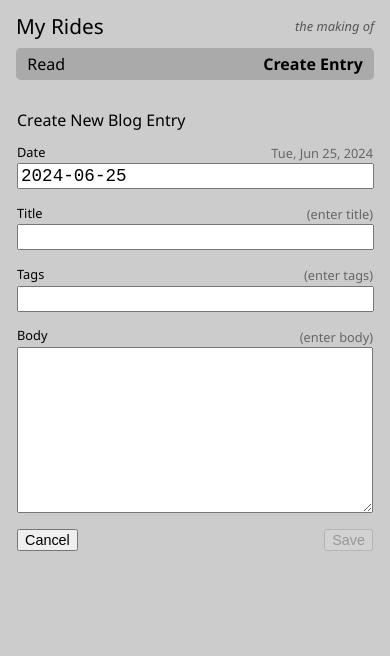
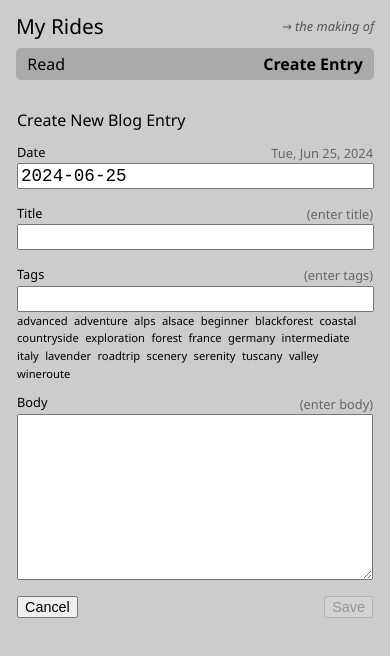
Before and after one commit to edwardtanguay/coding-challenge-react-blogsite-calimoto, a React (Vite) app: page /create-entry in a window 390 px wide. Shown: the top 656 px of the page. Built offline with nearby package versions, Linux system fonts and the light colour scheme.

Commit message:
showing list of tags on entry page

```diff
--- a/src/components/Header.tsx
+++ b/src/components/Header.tsx
@@ -11,7 +11,7 @@ export const Header = () => {
 					</NavLink>
 				</h1>
 				<NavLink to="/making-of" className="makingOf">
-					the making of
+					→ the making of
 				</NavLink>
 			</div>
 			<Nav />
--- a/src/pages/PageCreateEntry.tsx
+++ b/src/pages/PageCreateEntry.tsx
@@ -6,7 +6,7 @@ import { FormInfo } from "../types";
 import { FormManager } from "../classes/FormManager";
 
 export const PageCreateEntry = () => {
-	const { handleSaveNewBlogEntry } = useContext(AppContext);
+	const { handleSaveNewBlogEntry, allTags } = useContext(AppContext);
 	const navigate = useNavigate();
 	const [formInfo, setFormInfo] = useState<FormInfo>(
 		FormManager.getBlankFormInfo()
@@ -113,6 +113,11 @@ export const PageCreateEntry = () => {
 								id="tags"
 								onChange={(e) => handleFormChange("tags", e)}
 							/>
+							<div className="availableTags">
+								{allTags.map((tag, index) => {
+									return <span key={index}>{tag}</span>;
+								})}
+							</div>
 						</div>
 
 						<div className="row">
@@ -139,7 +144,10 @@ export const PageCreateEntry = () => {
 							<button onClick={(e) => handleCancelForm(e)}>
 								Cancel
 							</button>
-							<button disabled={!formInfo.formIsValid} onClick={(e) => handleSaveForm(e)}>
+							<button
+								disabled={!formInfo.formIsValid}
+								onClick={(e) => handleSaveForm(e)}
+							>
 								Save
 							</button>
 						</div>
--- a/src/styles/index.scss
+++ b/src/styles/index.scss
@@ -246,6 +246,13 @@ body {
 							font-size: 1.1rem;
 							font-family: monospace;
 						}
+
+						.availableTags {
+							font-size: .7rem;
+							display: flex;
+							gap: .4rem;
+							flex-wrap: wrap;
+						}
 					}
 
 					.buttonRow {
```
Also changed, not shown: dev/notes.txt.
